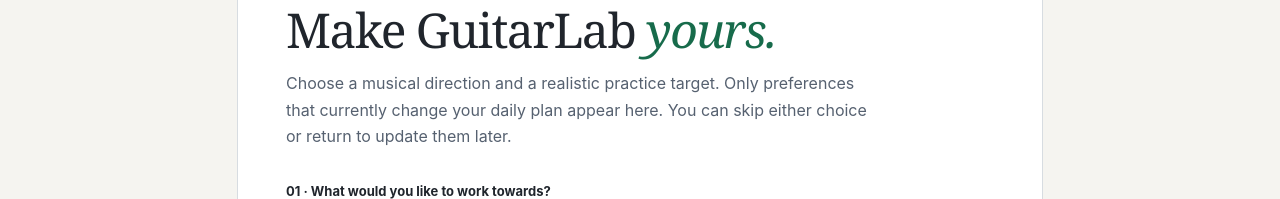
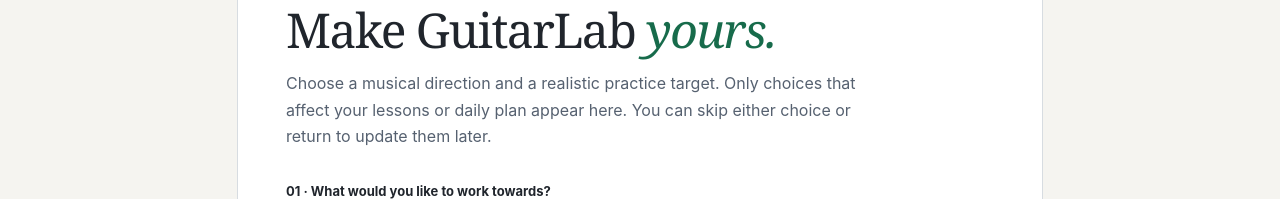
Before and after one commit to leenusdarnal/guitarlab, a SvelteKit app: page /onboarding in a window 1280 px wide. Shown: the part 186-385 px from the top of the page. Built offline with nearby package versions, Linux system fonts and the light colour scheme.

Commit message:
docs(learning): track profile lesson presentation

```diff
--- a/src/routes/onboarding/+page.svelte
+++ b/src/routes/onboarding/+page.svelte
@@ -114,7 +114,7 @@
   <section class="setup-card">
     <div class="eyebrow">YOUR LEARNING PROFILE · OPTIONAL SETUP</div>
     <h1>Make GuitarLab <em>yours.</em></h1>
-    <p class="intro">Choose a musical direction and a realistic practice target. Only preferences that currently change your daily plan appear here. You can skip either choice or return to update them later.</p>
+    <p class="intro">Choose a musical direction and a realistic practice target. Only choices that affect your lessons or daily plan appear here. You can skip either choice or return to update them later.</p>
 
     <form onsubmit={submitSetup} onchange={clearSaveConfirmation}>
       <fieldset>
```
